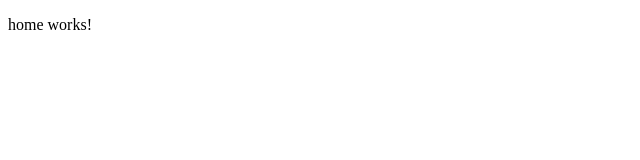
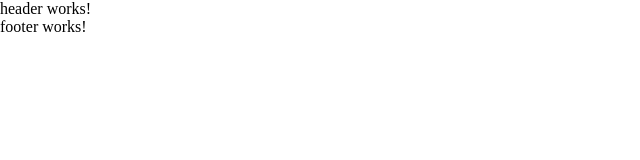
Before and after one commit to CITYLarry/C1-2023-EA-CITYGames-Web, an Angular app: page / in a window 1280 px wide. Shown: the top 160 px of the page, without its empty margins (0-640 px from the left). Built offline with nearby package versions, Linux system fonts and the light colour scheme.

Commit message:
General style

```diff
--- a/src/app/app.module.ts
+++ b/src/app/app.module.ts
@@ -5,9 +5,10 @@
 import { AppComponent } from './app.component';
 import { HomeComponent } from './pages/home/home.component';
 import { HeaderComponent } from './components/header/header.component';
+import { FooterComponent } from './components/footer/footer.component';
 
 @NgModule({
-  declarations: [AppComponent, HomeComponent, HeaderComponent],
+  declarations: [AppComponent, HomeComponent, HeaderComponent, FooterComponent],
   imports: [BrowserModule, AppRoutingModule],
   providers: [],
   bootstrap: [AppComponent],
--- /dev/null
+++ b/src/app/components/footer/footer.component.html
@@ -0,0 +1 @@
+<p>footer works!</p>
--- a/src/app/pages/home/home.component.html
+++ b/src/app/pages/home/home.component.html
@@ -1 +1,2 @@
-<p>home works!</p>
+<app-header></app-header>
+<app-footer></app-footer>
--- a/src/styles.scss
+++ b/src/styles.scss
@@ -1 +1,5 @@
 /* You can add global styles to this file, and also import other style files */
+* {
+    margin: 0;
+    padding: 0;
+}
```
Also changed, not shown: src/app/components/footer/footer.component.ts (added, +10 -0 lines), src/app/components/footer/footer.component.scss (added), 2 other files (tests, documents, lock files or other folders).
